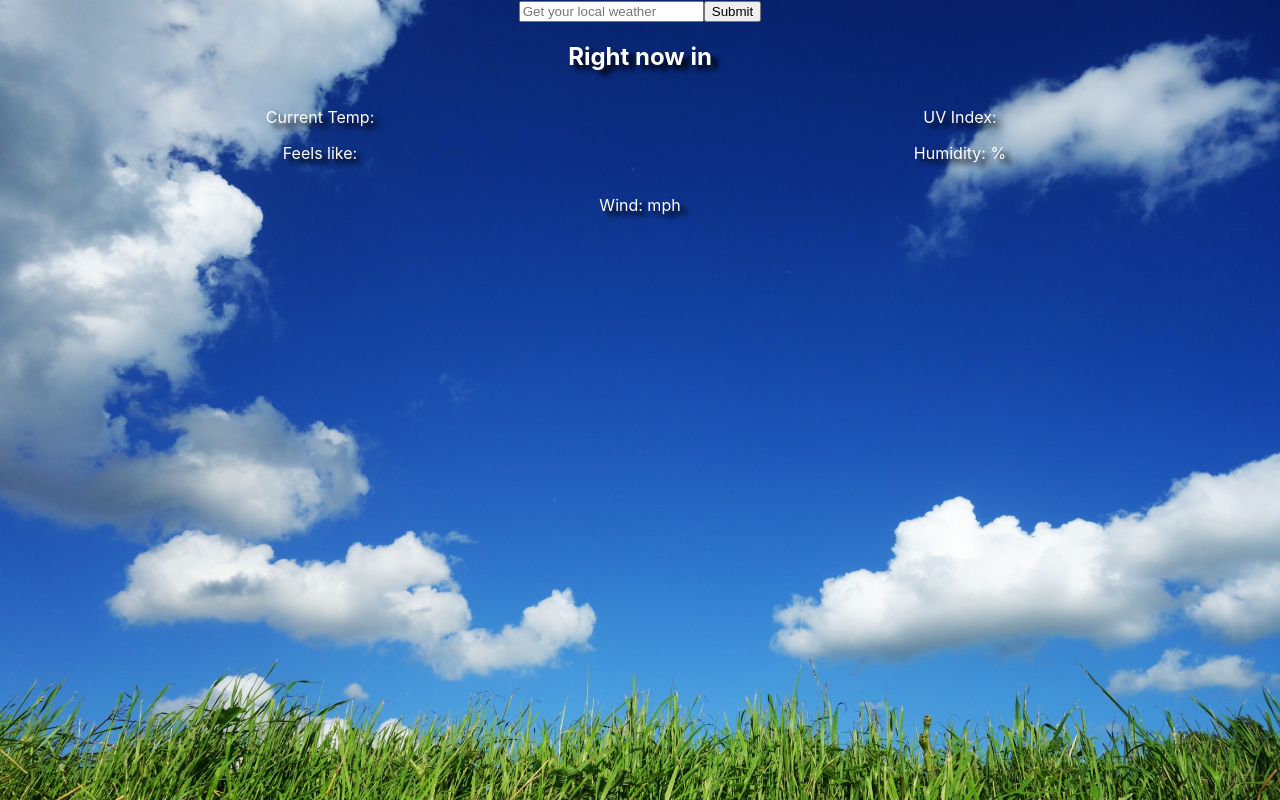
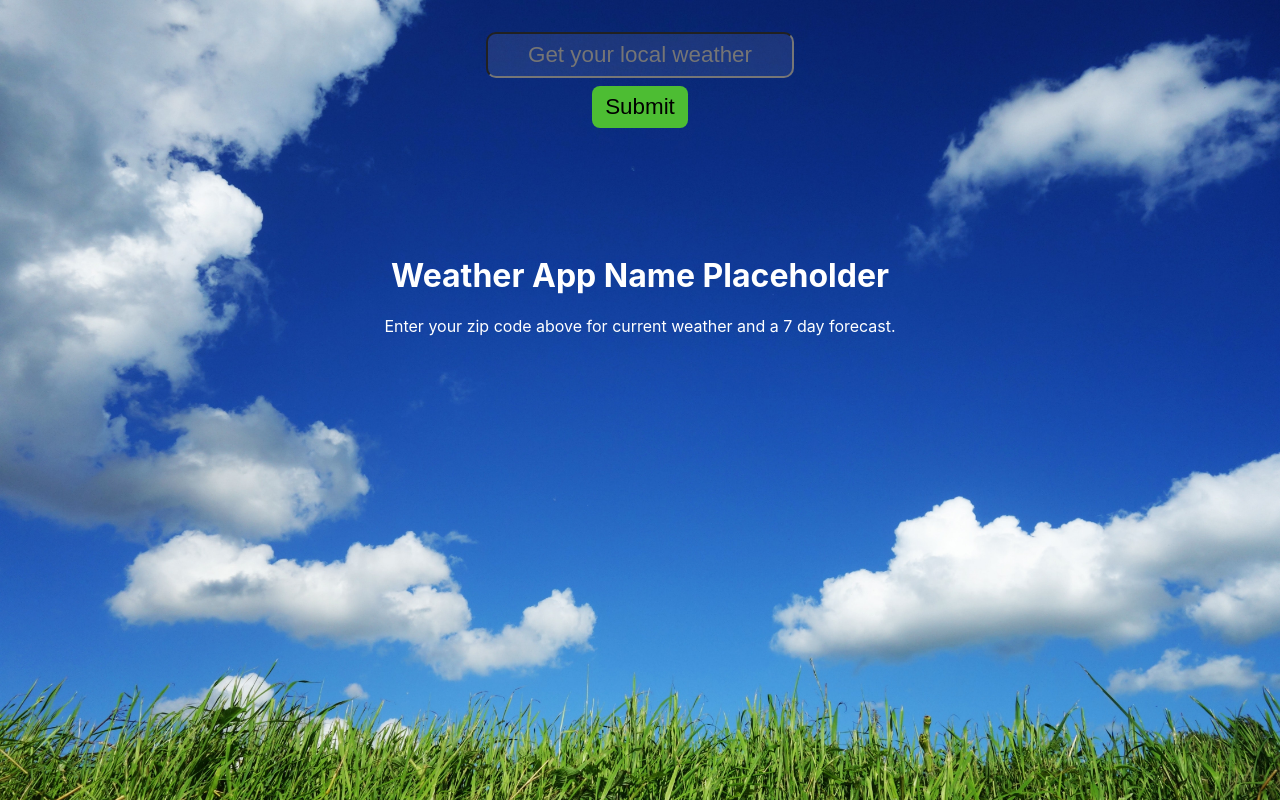
Before and after one commit to egyud/weather_app, a React (Create React App) app: page / in a window 1280 px wide. Built offline with nearby package versions, Linux system fonts and the light colour scheme.

Commit message:
styled zip input, added dynamic display for main section

```diff
--- a/package.json
+++ b/package.json
@@ -4,6 +4,7 @@
   "private": true,
   "dependencies": {
     "axios": "^0.18.0",
+    "moment": "^2.24.0",
     "react": "^16.8.1",
     "react-dom": "^16.8.1",
     "react-scripts": "2.1.3"
--- a/src/App.js
+++ b/src/App.js
@@ -3,6 +3,7 @@ import './App.css';
 import Search from './components/Search';
 import Current from './components/Current';
 import DayList from './components/DayList/DayList';
+import Default from './components/Default/Default';
 import axios from 'axios';
 
 class App extends Component {
@@ -43,10 +44,9 @@ class App extends Component {
   render() {
     let cur = this.state.current;
     console.log(this.state.forecast);
-    return (
-      <div className="App">
-        <Search zipUpdate={this.handleInput} submit={this.handleSubmit}/>
-        <Current
+    let display = <Default />;
+    if (this.state.forecast.length > 0) {
+      display = <><Current
           temp={cur.temp_f}
           humidity={cur.humidity}
           feels={cur.feelslike_f}
@@ -56,7 +56,12 @@ class App extends Component {
           uv={cur.uv}
           // condition={cur.condition.text}
           />
-          <DayList forecast={this.state.forecast}/>
+          <DayList forecast={this.state.forecast}/></>
+    }
+    return (
+      <div className="App">
+        <Search zipUpdate={this.handleInput} submit={this.handleSubmit}/>
+        {display}
       </div>
     );
   }
--- /dev/null
+++ b/src/components/Default/Default.js
@@ -0,0 +1,11 @@
+import React from 'react';
+import classes from './Default.module.css';
+
+const Default = () => (
+  <div className={classes.Default}>
+    <h1>Weather App Name Placeholder</h1>
+    <p>Enter your zip code above for current weather and a 7 day forecast.</p>
+  </div>
+);
+
+export default Default;
--- /dev/null
+++ b/src/components/Default/Default.module.css
@@ -0,0 +1,4 @@
+.Default {
+  color: white;
+  margin-top: 8rem;
+}
--- a/src/components/Search.js
+++ b/src/components/Search.js
@@ -1,10 +1,12 @@
 import React from 'react';
 import PropTypes from 'prop-types';
+import classes from './Search.module.css';
 
 const Search = ({submit, zipUpdate}) => (
-  <form>
-    <input onChange={zipUpdate} type="text" placeholder="Get your local weather"/>
-    <button onClick={submit}>Submit</button>
+  <form className={classes.Search_form}>
+    <input className={classes.Search} onChange={zipUpdate} type="text" placeholder="Get your local weather"/>
+    <br></br>
+    <button className={classes.Search_btn}onClick={submit}>Submit</button>
   </form>
 );
 
--- /dev/null
+++ b/src/components/Search.module.css
@@ -0,0 +1,27 @@
+.Search {
+  padding: 0.5rem;
+  border-radius: 10px;
+  background-color: rgba(204, 204, 204, 0.1);
+  color: white;
+  font-size: 1.4rem;
+  text-align: center;
+}
+
+.Search:focus,
+.Search_btn {
+  outline: none;
+}
+
+.Search_form {
+  margin-top: 2rem;
+}
+
+.Search_btn {
+  font-size: 1.4rem;
+  margin-top: 0.5rem;
+  padding: 0.5rem 0.8rem;
+  border-radius: 0.5rem;
+  background-color: rgb(77, 189, 51);
+  border: none;
+  cursor: pointer;
+}
```
Also changed, not shown: 1 other file (tests, documents, lock files or other folders).
